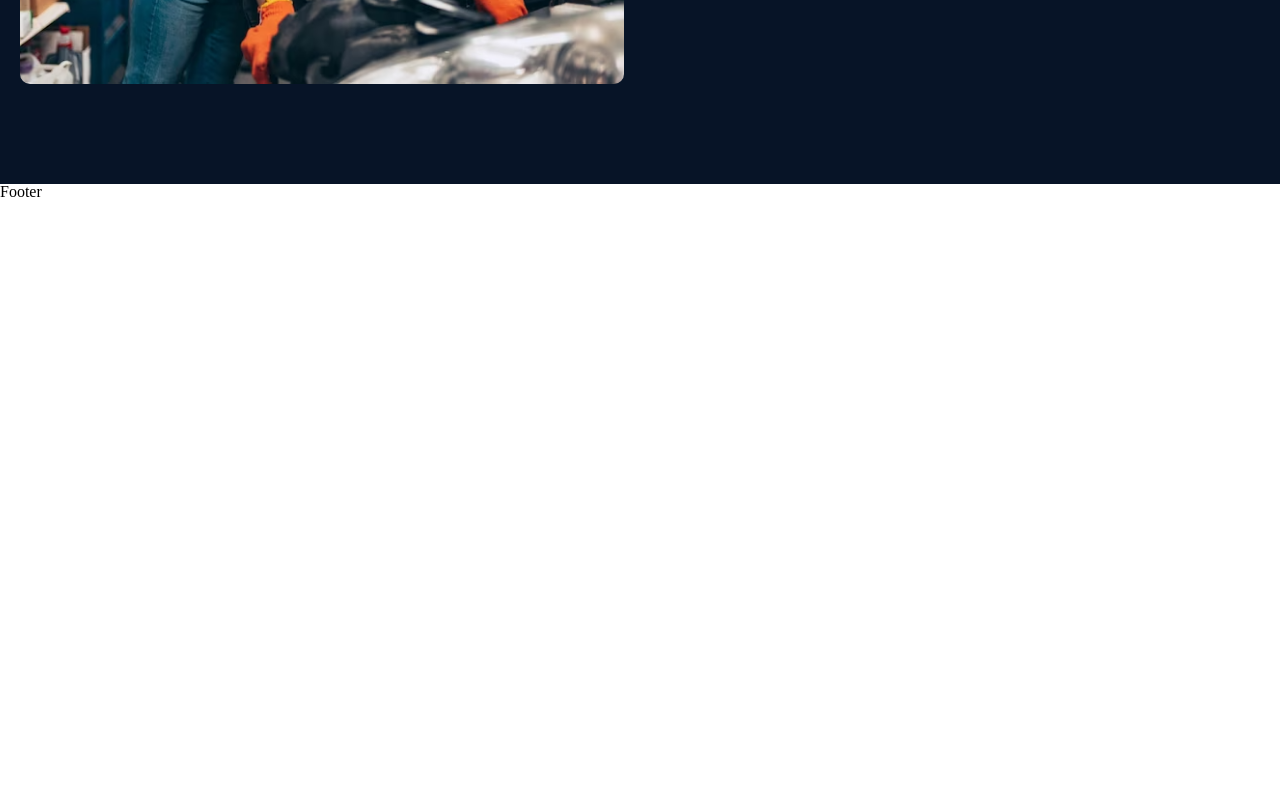
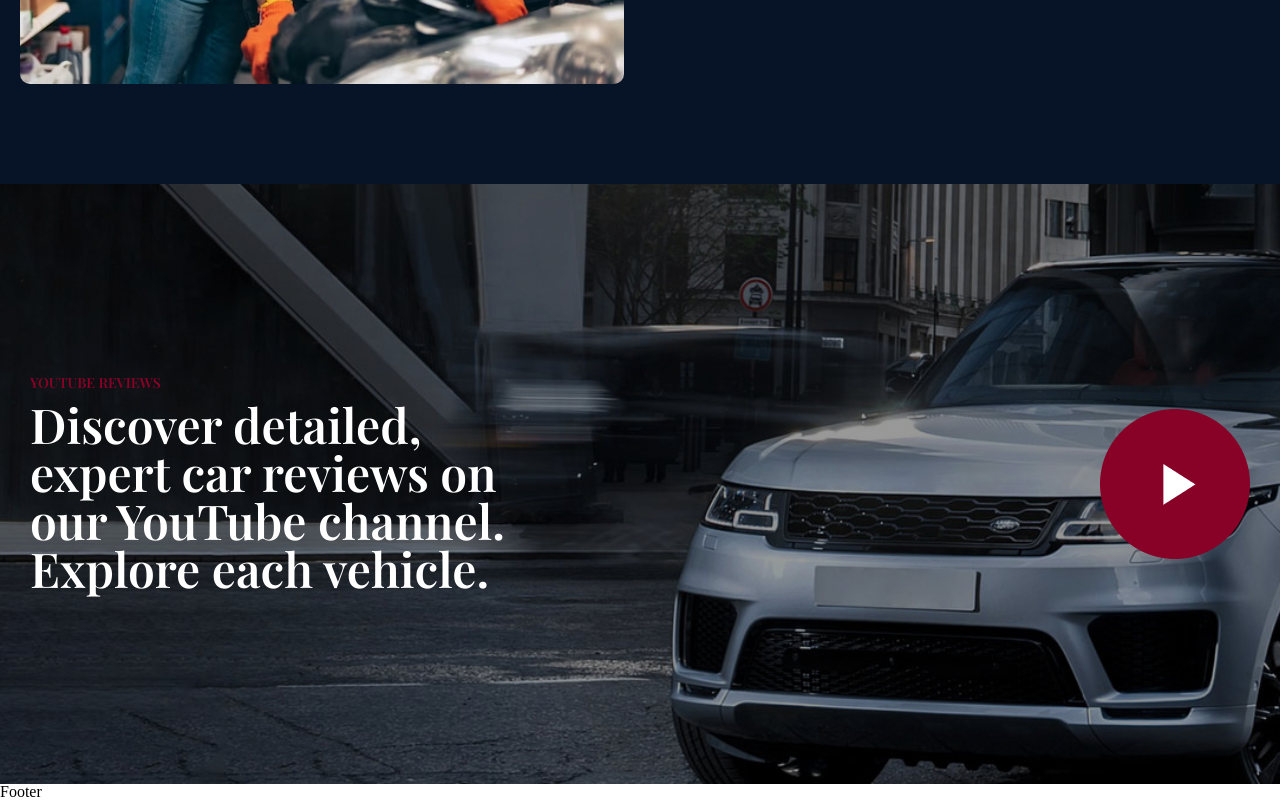
Before and after one commit to iamalexninov/zoninauto, a React (Vite) app in the folder client/: page / in a window 1280 px wide. Shown: the part 2547-3347 px from the top of the page. Before the commit the page ends 2747 px from the top, so only its background shows below. Built offline with nearby package versions, Linux system fonts and the light colour scheme.

Commit message:
added youtube preview component

```diff
--- a/client/src/components/About/About.module.css
+++ b/client/src/components/About/About.module.css
@@ -105,8 +105,4 @@
     max-width: 300px;
     height: 350px;
   }
-
-  /* .text_about {
-    max-width: 680px;
-  } */
 }
--- /dev/null
+++ b/client/src/components/YoutubeReviews/YoutubeReviews.jsx
@@ -0,0 +1,24 @@
+import youtubeBtn from "../../assets/images/youtube-btn.png";
+// import youtubeBgn from "../../assets/images/youtube.img.jpg";
+import styles from "./YoutubeReviews.module.css";
+
+const YoutubeReviews = () => {
+  return (
+    <section className={styles.youtube}>
+      <div className={styles.content}>
+        <div className={styles.text_youtube}>
+          <span className={styles.subtitle}>youtube reviews</span>
+          <h2 className={styles.title}>
+            Discover detailed, expert car reviews on our YouTube channel.
+            Explore each vehicle.
+          </h2>
+        </div>
+        <div className={styles.picture_youtube}>
+          <img src={youtubeBtn} alt="Zonin Auto Youtube Channel Play Button" />
+        </div>
+      </div>
+    </section>
+  );
+};
+
+export default YoutubeReviews;
--- /dev/null
+++ b/client/src/components/YoutubeReviews/YoutubeReviews.module.css
@@ -0,0 +1,52 @@
+.youtube {
+  background-image: url("../../assets/images/youtube-img.jpg");
+  background-position: center;
+  background-blend-mode: darken;
+  background-color: rgba(0, 0, 0, 0.4);
+  background-repeat: no-repeat;
+  background-size: cover;
+  height: 100%;
+}
+
+.content {
+  display: flex;
+  flex-direction: column;
+  justify-content: center;
+  align-items: center;
+  gap: 2rem;
+  height: 100%;
+  padding: 30px;
+}
+
+.text_youtube {
+  width: 100%;
+  max-width: 500px;
+}
+
+.subtitle {
+  color: var(--royalred);
+  margin-bottom: 10px;
+}
+
+.title {
+  color: var(--white);
+}
+
+@media only screen and (min-width: 767px) {
+  .youtube {
+    height: 600px;
+  }
+
+  .content {
+    justify-content: space-between;
+    flex-direction: row;
+    max-width: 1300px;
+    margin: 0 auto;
+  }
+}
+
+@media only screen and (min-width: 1281px) {
+  .text_youtube {
+    max-width: 700px;
+  }
+}
--- a/client/src/pages/Home/Home.jsx
+++ b/client/src/pages/Home/Home.jsx
@@ -1,6 +1,7 @@
 import HomeHero from "./Hero/HomeHero";
 import Features from "../../components/Features/Features";
 import About from "../../components/About/About";
+import YoutubeReviews from "../../components/YoutubeReviews/YoutubeReviews";
 
 const Home = () => {
   return (
@@ -8,6 +9,7 @@ const Home = () => {
       <HomeHero />
       <Features />
       <About />
+      <YoutubeReviews />
     </>
   );
 };
```
Also changed, not shown: client/src/assets/images/youtube-btn.png (added).
